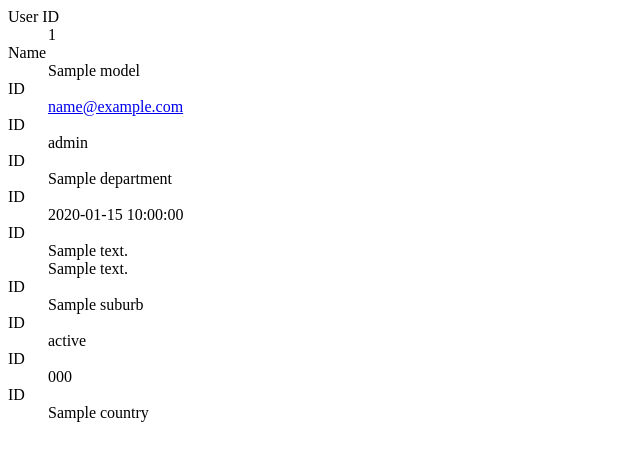
After one commit to benrowe/switch-users, a PHP site: template resources/views/pages/user-detail.php in a window 1280 px wide. The commit adds this page. Shown: the top 461 px of the page, without its empty margins (0-640 px from the left). Run offline with PHP 8.4, Linux system fonts and the light colour scheme; the template is opened without the code that fills it: most values are stand-ins (such as "Sample title", 1, 10 or a date in 2020).

Commit message:
Get basic user detail view working

```diff
--- a/app/Http/routes.php
+++ b/app/Http/routes.php
@@ -6,3 +6,4 @@ use App\Http\Controllers\UserController;
  * @var \League\Route\RouteCollection $route;
  */
 $route->map('GET', '/', UserController::class.'::index');
+$route->map('GET', '/user/{id}', UserController::class.'::detail');
--- a/app/Model/User.php
+++ b/app/Model/User.php
@@ -8,4 +8,9 @@ class User extends Model
 {
     protected $table = 'user';
     protected $primaryKey = 'user_id';
+
+    public function getNameAttribute()
+    {
+        return $this->first_name . ' ' . $this->last_name;
+    }
 }
--- /dev/null
+++ b/config/view.php
@@ -0,0 +1,5 @@
+<?php
+
+return [
+    'path' => 'resources/views',
+];
--- /dev/null
+++ b/resources/views/pages/user-detail.php
@@ -0,0 +1,24 @@
+<dl>
+    <dt>User ID</dt>
+    <dd><?=$model->user_id?></dd>
+    <dt>Name</dt>
+    <dd><?=$model->name?></dd>
+    <dt>ID</dt>
+    <dd><a href="mailto:<?=$model->email?>"><?=$model->email?></a></dd>
+    <dt>ID</dt>
+    <dd><?=$model->role?></dd>
+    <dt>ID</dt>
+    <dd><?=$model->department?></dd>
+    <dt>ID</dt>
+    <dd><?=$model->dob?></dd>
+    <dt>ID</dt>
+    <dd><?=$model->street_address_1?><br><?=$model->street_address_2?></dd>
+    <dt>ID</dt>
+    <dd><?=$model->suburb?></dd>
+    <dt>ID</dt>
+    <dd><?=$model->state?></dd>
+    <dt>ID</dt>
+    <dd><?=$model->postcode?></dd>
+    <dt>ID</dt>
+    <dd><?=$model->country?></dd>
+</dl>
```
Also changed, not shown: app/Http/Controllers/AbstractController.php (+16 -2 lines), app/Http/Controllers/UserController.php (+27 -0 lines).
